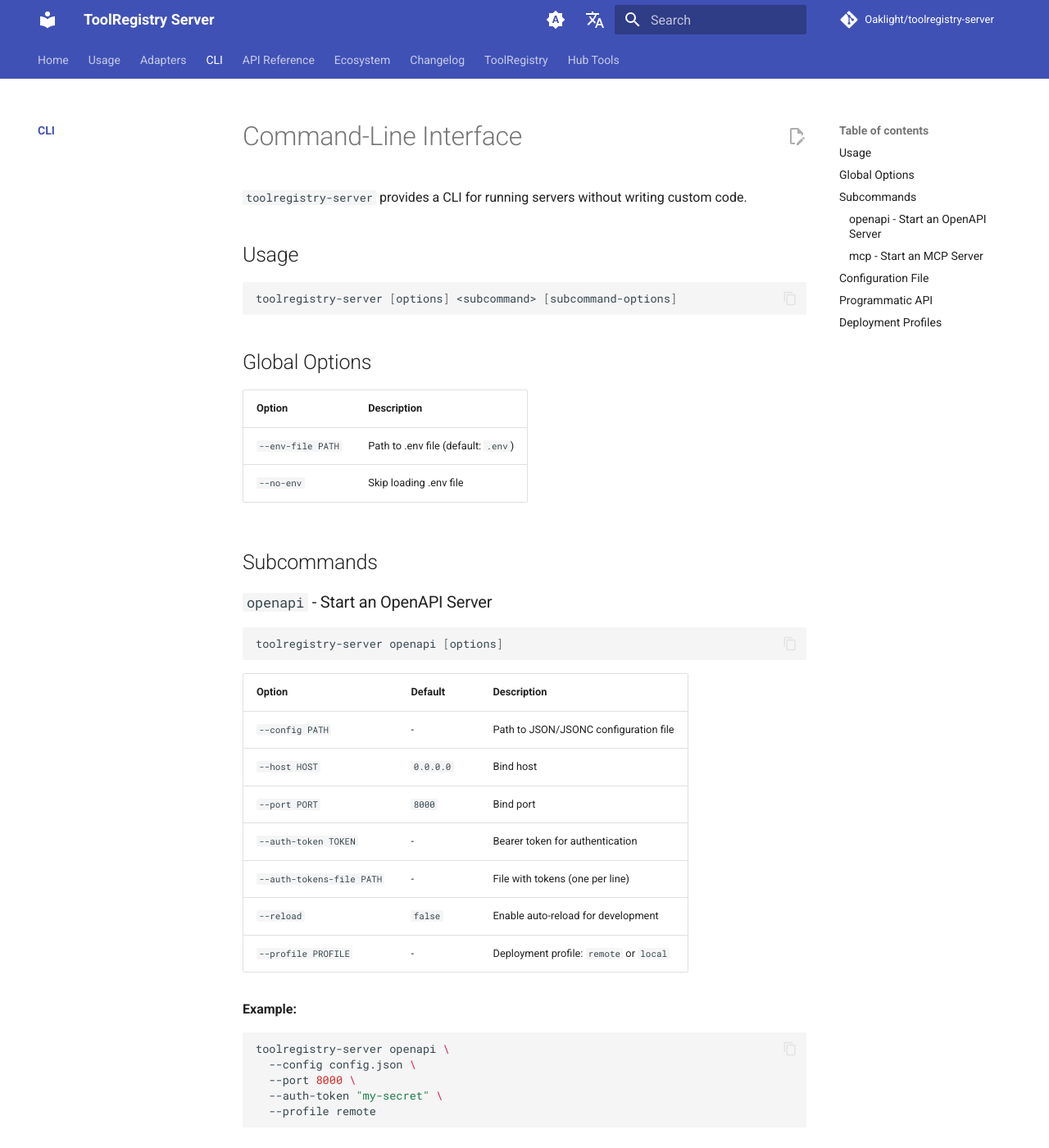
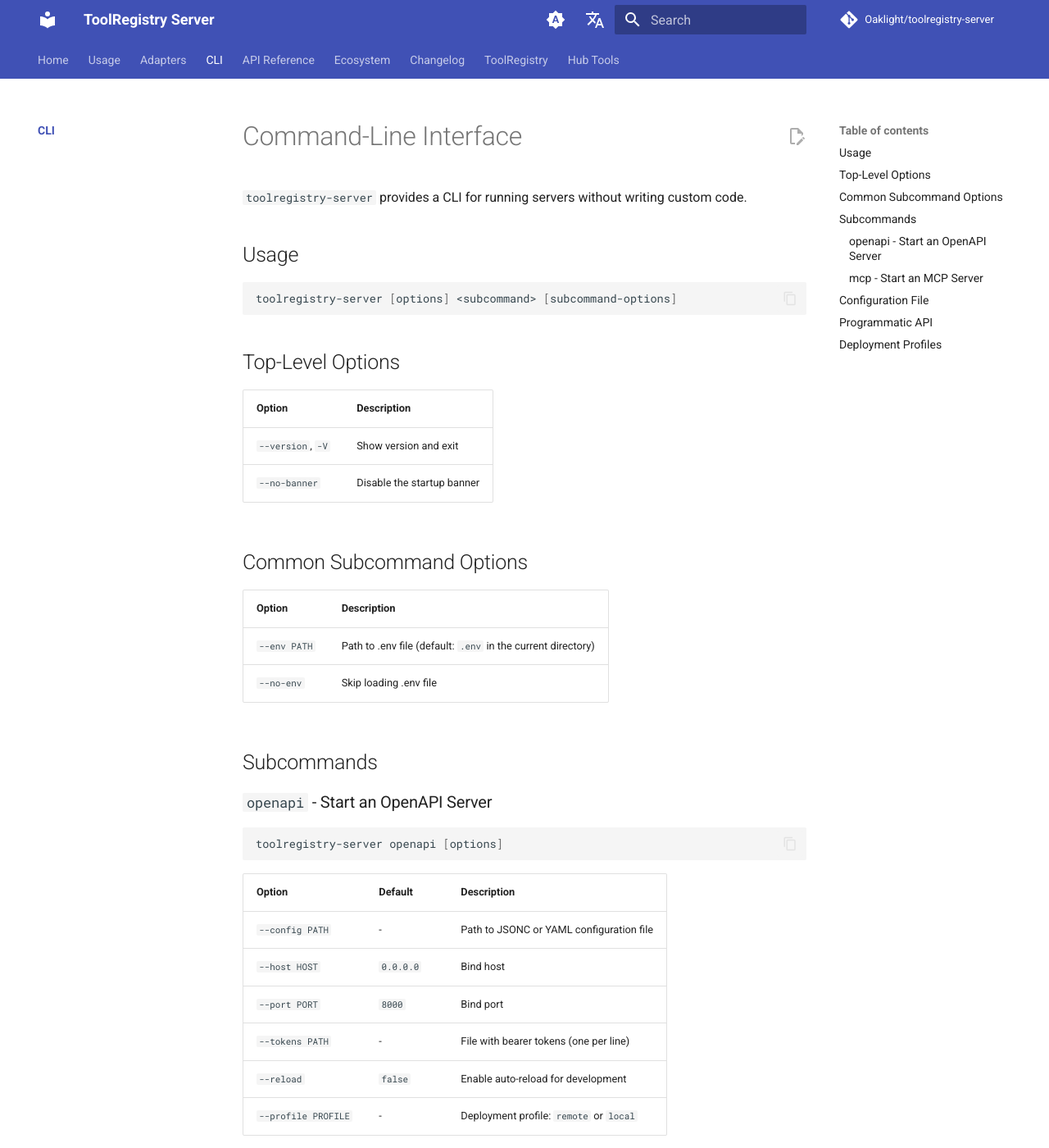
Before and after one commit to Oaklight/toolregistry-server, an MkDocs documentation site: the page built from docs/cli/index.md, in a window 1280 px wide and 1400 px high. Shown: the whole window at 82% size. Built offline with MkDocs 1.6.1 and Material for MkDocs 9.7.7, drawn with Linux system fonts in a browser that asks for light colours; comment, search, counter and statistics services are not loaded; some of the changed text lies outside the part shown.

Commit message:
docs: update CLI reference

````diff
--- a/docs/cli/index.md
+++ b/docs/cli/index.md
@@ -12,11 +12,18 @@ title: CLI Reference
 toolregistry-server [options] <subcommand> [subcommand-options]
 ```
 
-## Global Options
+## Top-Level Options
 
 | Option | Description |
 |--------|-------------|
-| `--env-file PATH` | Path to .env file (default: `.env`) |
+| `--version`, `-V` | Show version and exit |
+| `--no-banner` | Disable the startup banner |
+
+## Common Subcommand Options
+
+| Option | Description |
+|--------|-------------|
+| `--env PATH` | Path to .env file (default: `.env` in the current directory) |
 | `--no-env` | Skip loading .env file |
 
 ## Subcommands
@@ -29,11 +36,10 @@ toolregistry-server openapi [options]
 
 | Option | Default | Description |
 |--------|---------|-------------|
-| `--config PATH` | - | Path to JSON/JSONC configuration file |
+| `--config PATH` | - | Path to JSONC or YAML configuration file |
 | `--host HOST` | `0.0.0.0` | Bind host |
 | `--port PORT` | `8000` | Bind port |
-| `--auth-token TOKEN` | - | Bearer token for authentication |
-| `--auth-tokens-file PATH` | - | File with tokens (one per line) |
+| `--tokens PATH` | - | File with bearer tokens (one per line) |
 | `--reload` | `false` | Enable auto-reload for development |
 | `--profile PROFILE` | - | Deployment profile: `remote` or `local` |
 
@@ -41,9 +47,9 @@ toolregistry-server openapi [options]
 
 ```bash
 toolregistry-server openapi \
-  --config config.json \
+  --config config.yaml \
   --port 8000 \
-  --auth-token "my-secret" \
+  --tokens tokens.txt \
   --profile remote
 ```
 
@@ -55,7 +61,7 @@ toolregistry-server mcp [options]
 
 | Option | Default | Description |
 |--------|---------|-------------|
-| `--config PATH` | - | Path to JSON/JSONC configuration file |
+| `--config PATH` | - | Path to JSON, JSONC, or YAML configuration file |
 | `--transport TYPE` | `stdio` | Transport type: `stdio`, `sse`, or `streamable-http` |
 | `--host HOST` | `0.0.0.0` | Bind host (for HTTP transports) |
 | `--port PORT` | `8000` | Bind port (for HTTP transports) |
@@ -82,7 +88,7 @@ toolregistry-server mcp \
 
 ## Configuration File
 
-See the [Configuration Guide](../usage/configuration.md) for details on the JSON/JSONC configuration format.
+See the [Configuration Guide](../usage/configuration.md) for details on the JSON, JSONC, or YAML configuration format.
 
 ## Programmatic API
 
````
